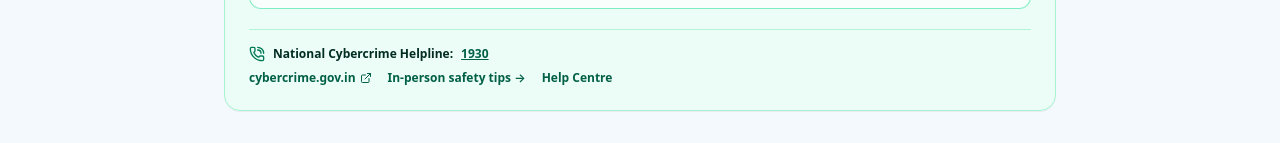
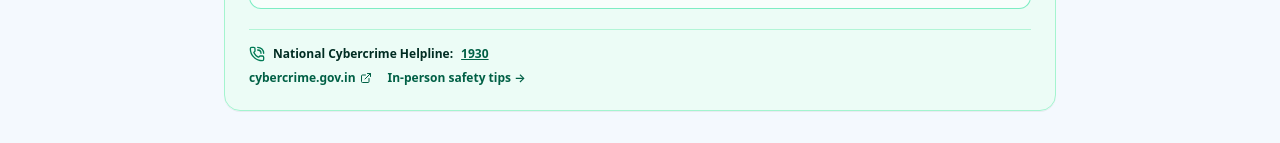
Before and after one commit to vivek2310sharma/FairSwap-Web, a Next.js app: page /safety in a window 1280 px wide. Shown: the part 579-722 px from the top of the page. Built offline with nearby package versions, Linux system fonts and the light colour scheme; no server answers.

Commit message:
fix(safety): avoid duplicate Help Centre link on Production safety page

```diff
--- a/src/app/safety/page.tsx
+++ b/src/app/safety/page.tsx
@@ -29,7 +29,7 @@ export default function SafetyPage() {
           </div>
         </div>
 
-        <div className="mt-8"><IndiaSafetyCard helpCentreHref={HELP_CENTRE_URL} /></div>
+        <div className="mt-8"><IndiaSafetyCard /></div>
 
         <div className="mt-8 grid gap-6 sm:grid-cols-2">
           <div className="rounded-xl border border-border bg-card p-6">
```
